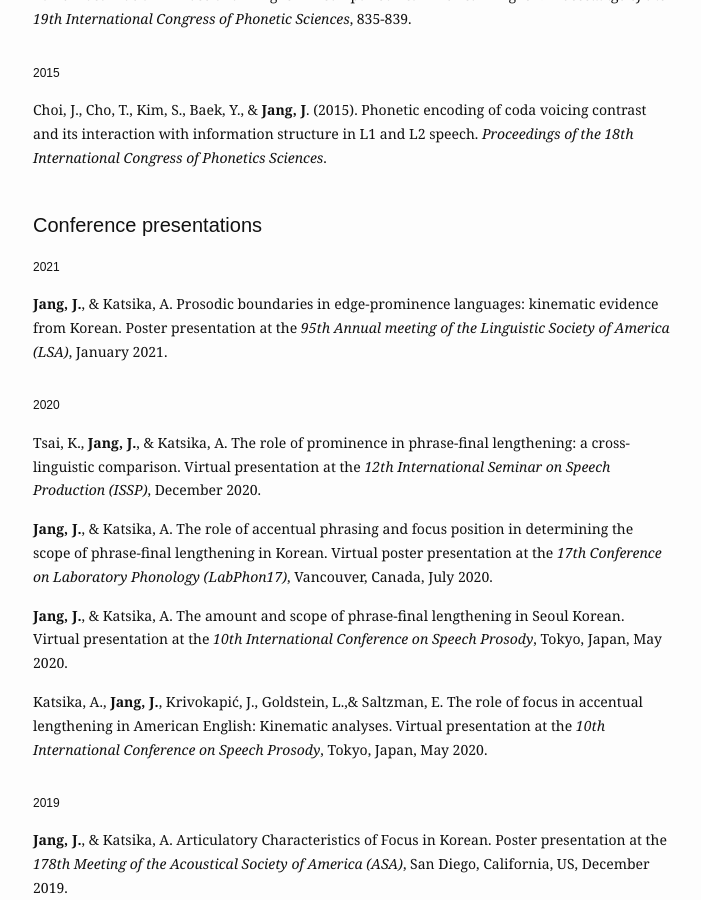
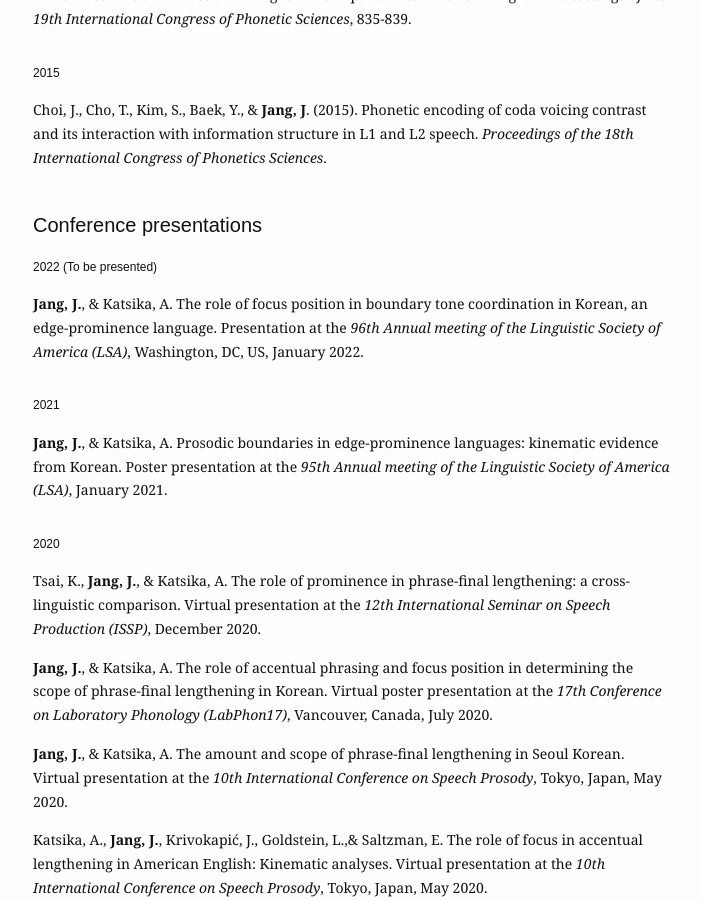
Before and after one commit to jiyoungj/jiyoungj.github.io, a Jekyll site: the page built from research.md, in a window 1280 px wide and 900 px high, scrolled down 1000 px. Shown: the whole window, without its empty margins (287-988 px from the left). Built offline with Jekyll 4.4.1, drawn with Linux system fonts in a browser that asks for light colours.

Commit message:
Update research.md

```diff
--- a/research.md
+++ b/research.md
@@ -53,7 +53,14 @@ Phonetics, L2 phonetics, prosody, speech production and perception, computationa
 
 <h1 class="page-heading">Conference presentations</h1>
 
- <h4>2021</h4>
+<h4>2022 (To be presented)</h4>
+
+ <b>Jang, J.</b>, & Katsika, A. The role of focus position in boundary tone coordination in Korean, an edge-prominence language. Presentation at the <em>96th Annual meeting of the Linguistic Society of America (LSA)</em>, Washington, DC, US, January 2022.
+
+
+<h6 style="font-size:1px"><br></h6>
+
+<h4>2021</h4>
 
   <b>Jang, J.</b>, & Katsika, A. Prosodic boundaries in edge-prominence languages: kinematic evidence from Korean. Poster presentation at the <em>95th Annual meeting of the Linguistic Society of America (LSA)</em>, January 2021.
 
```
